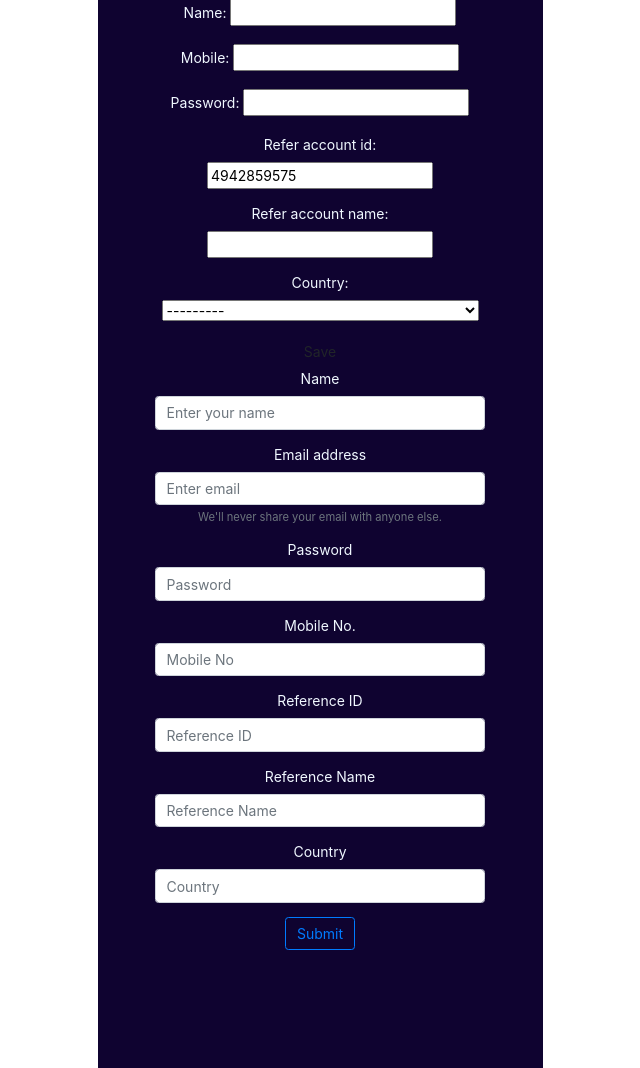
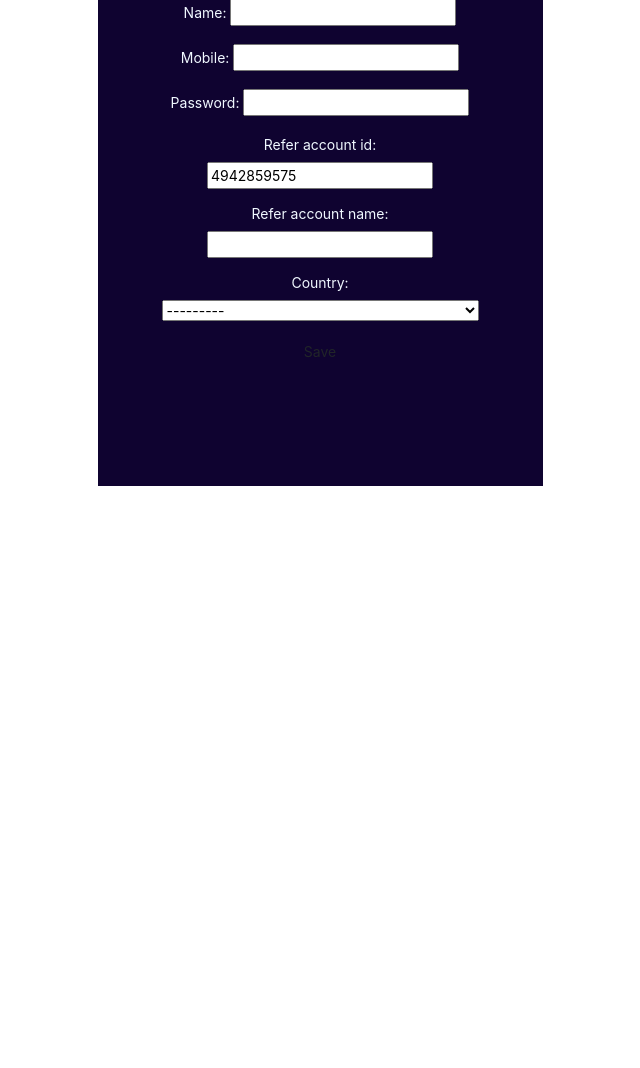
Before and after one commit to piyushkummaar/ocean, a Django app: template templates/accounts/signup.html in a window 1280 px wide. Shown: the part 283-1351 px from the top of the page, without its empty margins (320-960 px from the left). After the commit the page ends 769 px from the top, so only its background shows below. Run offline with Django 3.2, Linux system fonts and the light colour scheme; the template is opened without the code that fills it: values that come from a table or form of the project are taken from there, others are empty; parts of the project's set-up code (start-up, migrations or seed data) failed here and were passed over; some libraries are stand-ins or nearby versions.

Commit message:
files added

```diff
--- a/templates/accounts/signup.html
+++ b/templates/accounts/signup.html
@@ -17,7 +17,7 @@
                         {{ form.as_p }}
                         <button type="submit" class="save btn btn-default">Save</button>
                     </form>
-                    <form  method="POST" id="post-form">
+                    <!-- <form  method="POST" id="post-form">
                         {% csrf_token %}
                         <div class="form-group">
                             <label for="exampleInputName">Name</label>
@@ -51,17 +51,10 @@
                             <input type="text" class="form-control" id="exampleInputCountry" placeholder="Country">
                         </div>
                         <button type="submit" class="btn btn-outline-primary">Submit</button>
-                    </form>
+                    </form> -->
                 </div>
             </div>
         </div>
     </div>
 </div>
-<script>
-    $('#form').on('submit', function (event) {
-            event.preventDefault();
-            console.log("form submitted!")  // sanity check
-            create_post();
-        });
-</script>
 {% endblock %}
```
